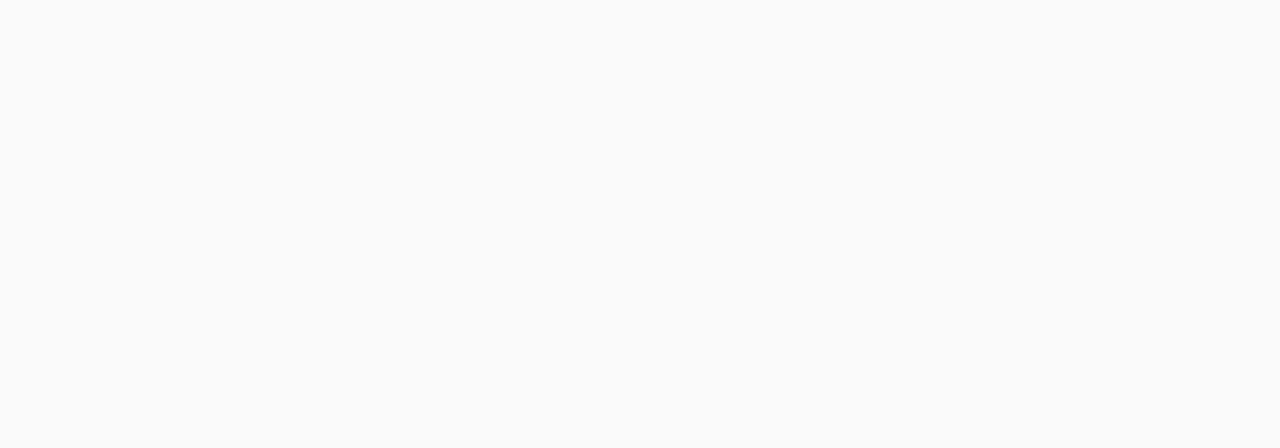
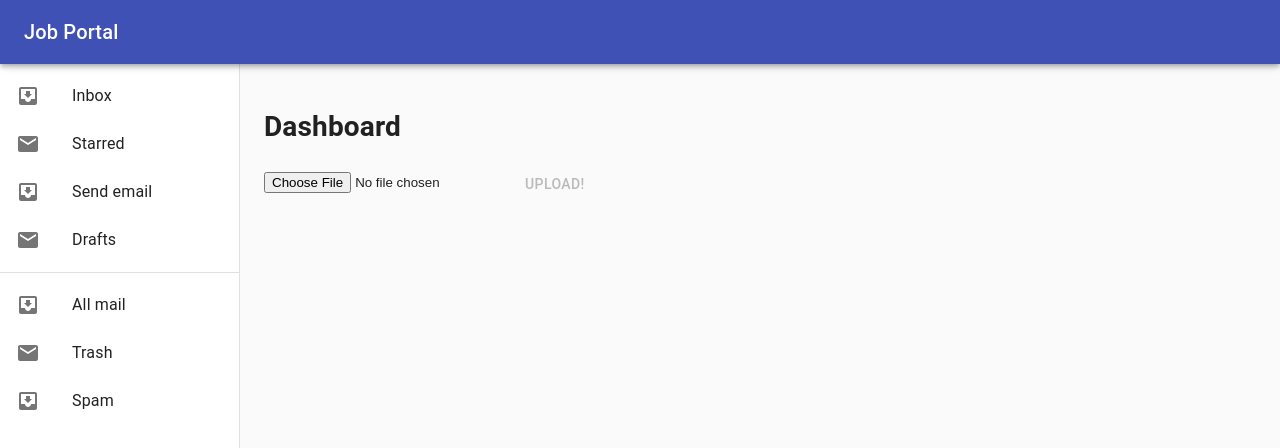
Before and after one commit to gsc2001/JobPortal, a React (Create React App) app in the folder frontend/: page /app/dashboard in a window 1280 px wide. Shown: the top 448 px of the page. Built offline with nearby package versions, Linux system fonts and the light colour scheme.

Commit message:
[POC] Image upload e-e

```diff
--- a/frontend/package.json
+++ b/frontend/package.json
@@ -55,5 +55,6 @@
             "last 1 firefox version",
             "last 1 safari version"
         ]
-    }
+    },
+    "proxy": "http://0.0.0.0:5000"
 }
--- a/frontend/src/App.tsx
+++ b/frontend/src/App.tsx
@@ -1,7 +1,7 @@
 import CssBaseline from '@material-ui/core/CssBaseline';
 import React from 'react';
 import { Provider as StoreProvider } from 'react-redux';
-import { BrowserRouter as Router, Route } from 'react-router-dom';
+import { BrowserRouter as Router, Route, Switch } from 'react-router-dom';
 import { MainRoutes, DashboardRoutes } from './Routes';
 
 import store from './store';
@@ -11,8 +11,10 @@ function App() {
         <StoreProvider store={store}>
             <Router>
                 <CssBaseline />
-                <Route exact path="/" component={() => <MainRoutes />} />
-                <Route exact path="/app" component={() => <DashboardRoutes />} />
+                <Switch>
+                    <Route path="/app" component={() => <DashboardRoutes />} />
+                    <Route path="/" component={() => <MainRoutes />} />
+                </Switch>
             </Router>
         </StoreProvider>
     );
--- a/frontend/src/Routes.tsx
+++ b/frontend/src/Routes.tsx
@@ -1,5 +1,5 @@
 import React from 'react';
-import { Redirect, Route } from 'react-router-dom';
+import { Redirect, Route, Switch } from 'react-router-dom';
 import DashboardLayout from './layouts/DashboardLayout';
 import MainLayout from './layouts/MainLayout';
 import Login from './views/Auth/Login';
@@ -10,8 +10,10 @@ import Profile from './views/Profile';
 const MainRoutes: React.FC = ({}) => {
     return (
         <MainLayout>
-            <Route exact path="/" component={() => <Redirect to="/login" />} />
-            <Route exact path="/login" component={Login} />
+            <Switch>
+                <Route exact path="/" component={() => <Redirect to="/login" />} />
+                <Route exact path="/login" component={() => <Login />} />
+            </Switch>
         </MainLayout>
     );
 };
--- a/frontend/src/layouts/MainLayout/index.tsx
+++ b/frontend/src/layouts/MainLayout/index.tsx
@@ -11,7 +11,7 @@ const MainLayout: React.FC<MainLayoutProps> = ({ children }) => {
         <>
             <TopBar />
             <Toolbar />
-            <Switch>{children}</Switch>
+            {children}
             <Alerts />
         </>
     );
--- /dev/null
+++ b/frontend/src/utils/readFile.ts
@@ -0,0 +1,18 @@
+export default function readFile(file: File) {
+    const reader = new FileReader();
+
+    return new Promise((resolve, reject) => {
+        reader.onerror = () => {
+            reader.abort();
+            reject();
+        };
+
+        reader.onload = () => {
+            if (!reader.result) return;
+            const base64 = reader.result.toString().split(',').pop();
+            resolve(base64);
+        };
+
+        reader.readAsDataURL(file);
+    });
+}
--- a/frontend/src/views/Auth/Login.tsx
+++ b/frontend/src/views/Auth/Login.tsx
@@ -50,9 +50,6 @@ const useStyles = makeStyles((theme: Theme) =>
 const Login: React.FC<LoginProps> = ({}) => {
     const classes = useStyles();
     const initialValues: LoginFormValues = { email: '', password: '', rememberMe: false };
-
-
-
 
     return (
         <Container component="main" maxWidth="xs">
--- a/frontend/src/views/Dashboard.tsx
+++ b/frontend/src/views/Dashboard.tsx
@@ -1,11 +1,38 @@
-import React from 'react';
+import { Button } from '@material-ui/core';
+import axios from 'axios';
+import React, { useState } from 'react';
+import readFile from '../utils/readFile';
 
 interface DashboardProps {}
 
 const Dashboard: React.FC<DashboardProps> = ({}) => {
+    const [file, setFile] = useState<File | undefined>();
+
+    const upload = async () => {
+        if (!file) return;
+        try {
+            const imgb64 = await readFile(file);
+            const image = await axios.post('/api/user/upload_image', { file: imgb64 });
+            console.log(image);
+        } catch (err) {
+            console.error(err);
+        }
+    };
+
     return (
         <div>
             <h1>Dashboard</h1>
+            <input
+                type="file"
+                accept="image/*"
+                onChange={e => {
+                    if (!e.target.files) return;
+                    setFile(e.target.files[0]);
+                }}
+            ></input>
+            <Button onClick={upload} disabled={!file}>
+                Upload!
+            </Button>
         </div>
     );
 };
```
Also changed, not shown: 1 other file (tests, documents, lock files or other folders).
